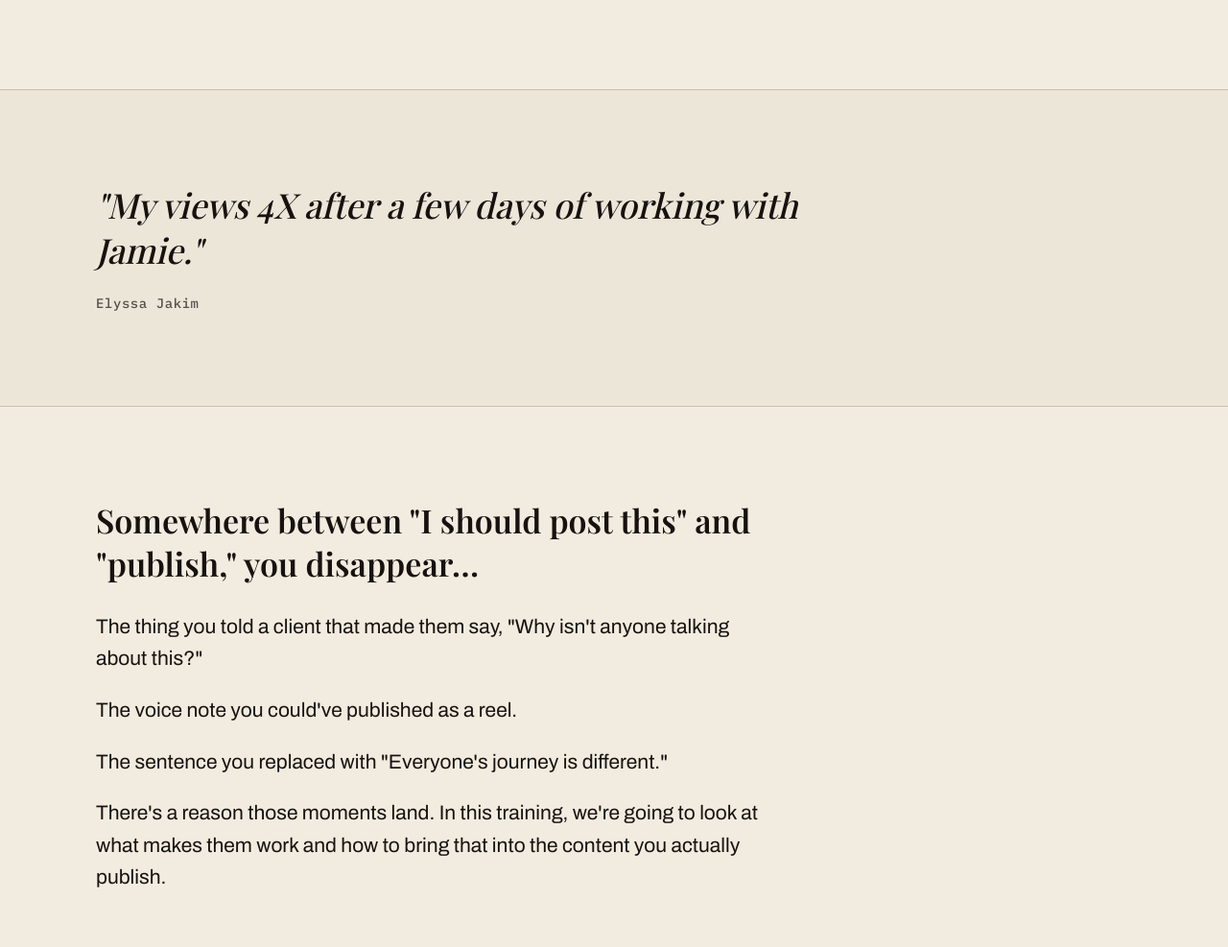
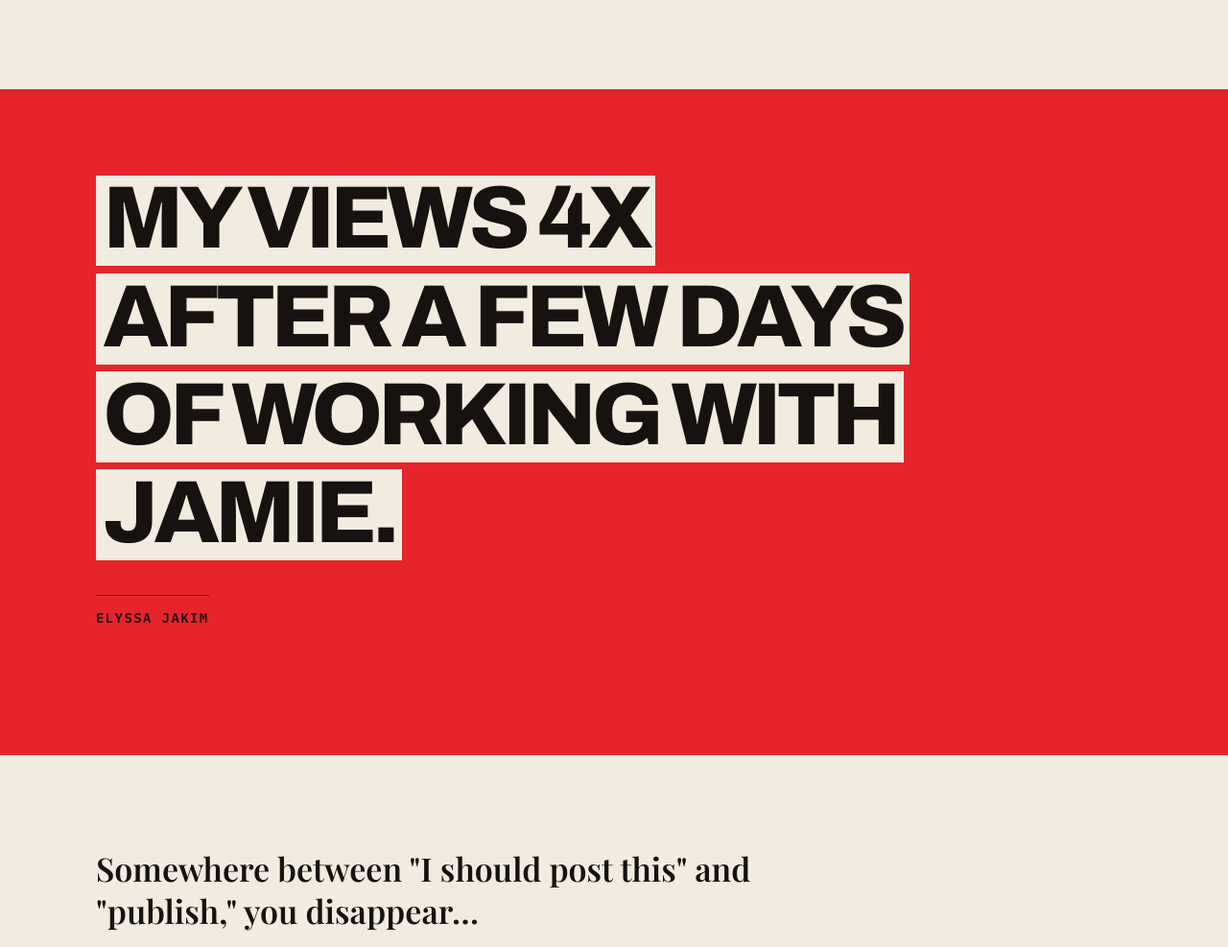
Before and after one commit to jamiearrigo/talk-your-shit, a website: page index.html in a window 1280 px wide. Shown: the part 1701-2688 px from the top of the page at 96% size. Drawn offline with nearby package versions, Linux system fonts and the light colour scheme; a web font is replaced by a local one.

Commit message:
Redesign 4X testimonial with bold editorial brand treatment

```diff
--- a/index.html
+++ b/index.html
@@ -359,30 +359,58 @@
       margin-bottom: 0;
     }
 
-    /* ========== Testimonial: Pull-quote style ========== */
+    /* ========== Testimonial: bold editorial proof ========== */
     .testimonial-pull {
-      background: var(--ground);
-      border-top: 1px solid var(--hairline);
-      border-bottom: 1px solid var(--hairline);
+      background: var(--signal-red);
+      border: 0;
+      min-height: 78vh;
+      display: flex;
+      align-items: flex-start;
+      padding-top: clamp(54px, 7vw, 100px);
+      padding-bottom: clamp(72px, 10vw, 140px);
+    }
+
+    .testimonial-pull .container {
+      width: 100%;
     }
 
     .testimonial-pull__quote {
-      font-family: var(--font-headline);
-      font-weight: 500;
-      font-style: italic;
-      font-size: clamp(24px, 4vw, 36px);
-      line-height: 1.32;
+      font-family: var(--font-body);
+      font-weight: 800;
+      font-style: normal;
+      font-size: clamp(46px, 7.2vw, 104px);
+      line-height: .93;
+      letter-spacing: -0.055em;
       color: var(--ink);
-      margin-bottom: 20px;
+      margin: 0;
+      max-width: 1050px;
+    }
+
+    .testimonial-pull__line {
+      display: table;
+      background: var(--sheet);
+      padding: .03em .08em .07em;
+      margin-bottom: .08em;
+      box-decoration-break: clone;
+      -webkit-box-decoration-break: clone;
     }
 
     .testimonial-pull__attribution {
+      display: inline-block;
       font-family: var(--font-mono);
       font-size: 14px;
-      font-weight: 500;
-      letter-spacing: 0.04em;
+      font-weight: 600;
+      letter-spacing: 0.1em;
+      text-transform: uppercase;
       color: var(--ink);
-      opacity: 0.7;
+      margin-top: 28px;
+      border-top: 1px solid rgba(23,18,15,.55);
+      padding-top: 12px;
+    }
+
+    @media (max-width: 767px) {
+      .testimonial-pull { min-height: 70vh; }
+      .testimonial-pull__quote { font-size: clamp(42px, 13vw, 68px); }
     }
 
     /* ========== Transition section ========== */
@@ -809,10 +837,13 @@
   <!-- ========== TESTIMONIAL: Elyssa Jakim ========== -->
   <section class="testimonial-pull">
     <div class="container">
-      <div class="reading-column" style="max-width: 760px;">
-        <blockquote class="testimonial-pull__quote">"My views 4X after a few days of working with Jamie."</blockquote>
-        <p class="testimonial-pull__attribution">Elyssa Jakim</p>
-      </div>
+      <blockquote class="testimonial-pull__quote" aria-label="My views 4X after a few days of working with Jamie.">
+        <span class="testimonial-pull__line">MY VIEWS 4X</span>
+        <span class="testimonial-pull__line">AFTER A FEW DAYS</span>
+        <span class="testimonial-pull__line">OF WORKING WITH</span>
+        <span class="testimonial-pull__line">JAMIE.</span>
+      </blockquote>
+      <p class="testimonial-pull__attribution">Elyssa Jakim</p>
     </div>
   </section>
 
```
